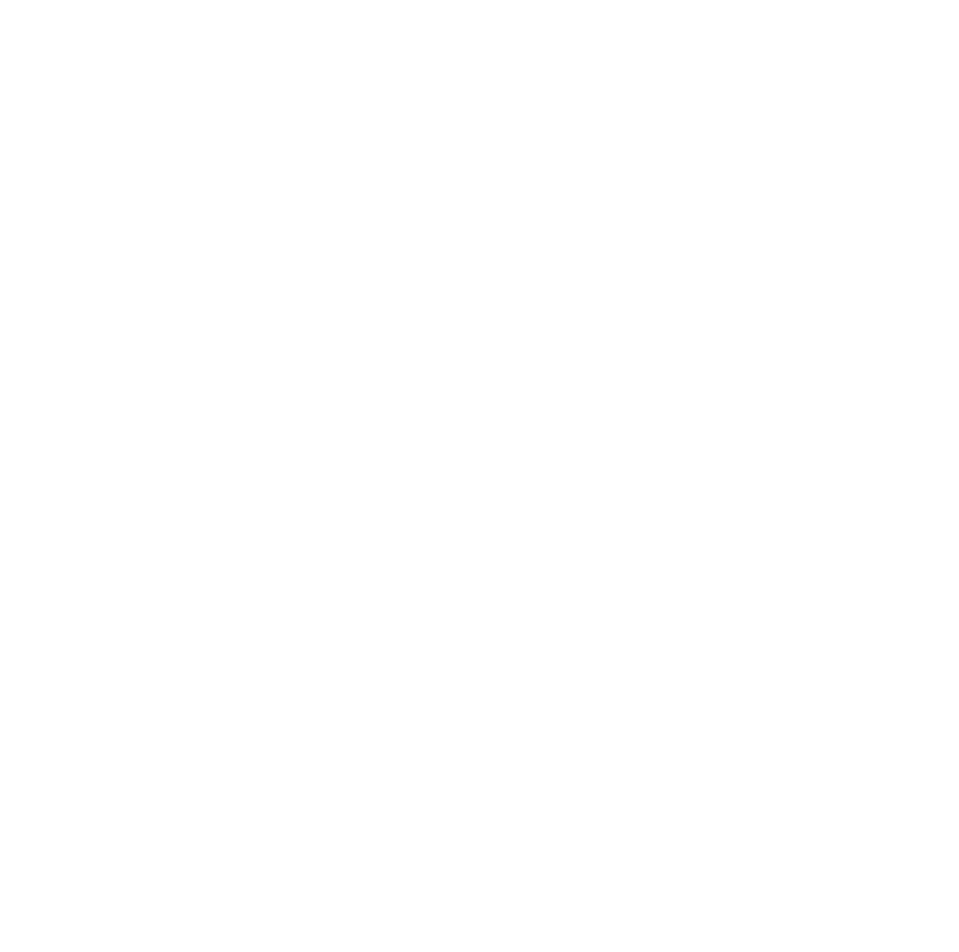
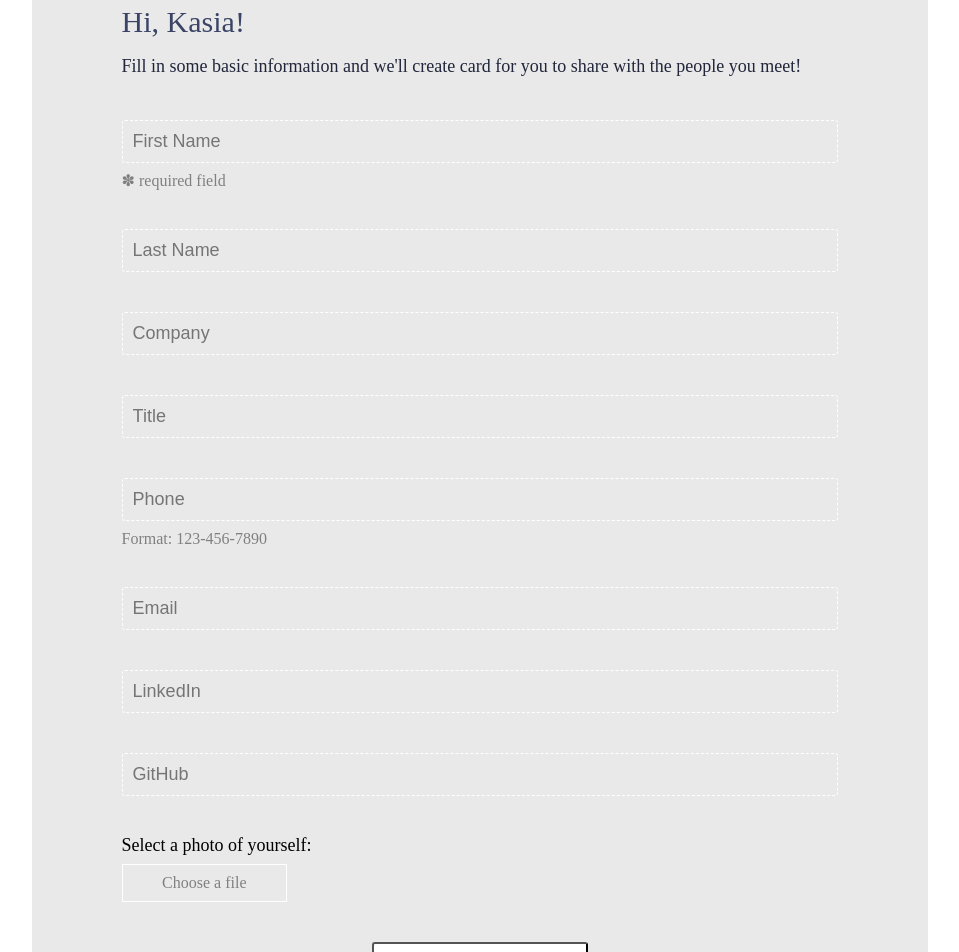
Before and after one commit to businesscardorganizer-pt-042219/labs1-businesscardorganizer-React-, a React (Create React App) app in the folder organizer/: page / in a window 1280 px wide. Shown: the part 120-1072 px from the top of the page, without its empty margins (160-1119 px from the left). Before the commit the page ends 800 px from the top, so only its background shows below. Built offline with nearby package versions, Linux system fonts and the light colour scheme.

Commit message:
Added code and styling for basic AddCardForm component

```diff
--- a/organizer/src/App.js
+++ b/organizer/src/App.js
@@ -5,6 +5,7 @@
 import LoginPage from './components/LoginPage';
 import SignUpPage from './components/SignUpPage';
 import UserList from "./components/UserList";
+import UserProfile from "./components/UserProfile";
 
 class App extends Component {
   render() {
@@ -12,8 +13,12 @@
       <div className="App">
         <Route path='/login' component={LoginPage} />
         <Route path='/sign-up' component={SignUpPage} />
-        {/* <PrivateRoute exact path='/' component={UserList} /> */}
+        {/*
+        <PrivateRoute exact path='/' component={UserProfile} />
+        <PrivateRoute exact path='/user-list' component={UserList} />
+        */}
         <Route path='/user-list' component={UserList} />
+        <Route path='/' component={UserProfile} />
       </div>
     );
   }
--- /dev/null
+++ b/organizer/src/components/AddCardForm.js
@@ -0,0 +1,148 @@
+import React from 'react';
+
+import '../styles/addCardForm.css';
+
+class AddCardForm extends React.Component {
+    state = {
+        data: {
+            firstName: '',
+            lastName: '',
+            company: '',
+            title: '',
+            phone: '',
+            email: '',
+            linkedIn: '',
+            gitHub: '',
+            file: null,
+            fileName: 'Choose a file'
+        },
+        userName: "Kasia" // we need to change it to the username data
+    }
+    submit = e => {
+        e.preventDefault();
+        this.setState({
+            data: {
+                ...this.state.data,
+                firstName: '',
+                lastName: '',
+                company: '',
+                title: '',
+                phone: '',
+                email: '',
+                linkedIn: '',
+                gitHub: '',
+                file: null,
+                fileName: 'Choose a file'
+            }
+        })
+    }
+    handleChange = e => {
+        this.setState({
+            data: {
+                ...this.state.data,
+                [e.target.name]: e.target.value
+            }
+        })
+        if(e.target.name === 'file') {
+            if(e.target.files[0].name !== undefined) {
+                this.setState({
+                    data: {
+                        ...this.state.data,
+                        fileName: e.target.files[0].name
+                    }
+                })
+            }
+        }
+    }
+    render() {
+        return (
+            <div className='add-card-form-wrapper'>
+                <div className="add-card-form-content">
+                    <div className="add-card-form-header">
+                        <h1>Hi, {this.state.userName}!</h1>
+                        <p>Fill in some basic information and we'll create card for you to share with the people you meet!</p>
+                    </div>
+                    <form onSubmit={this.submit}>
+                        <input
+                            className="first-name"
+                            type='text'
+                            name='firstName'
+                            placeholder='First Name'
+                            value={this.state.data.firstName}
+                            onChange={this.handleChange}
+                            required
+                        />
+                        <span>✽ required field</span>
+                        <input
+                            type='text'
+                            name='lastName'
+                            placeholder='Last Name'
+                            value={this.state.data.lastName}
+                            onChange={this.handleChange}
+                        />
+                        <input
+                            type='text'
+                            name='company'
+                            placeholder='Company'
+                            value={this.state.data.company}
+                            onChange={this.handleChange}
+                        />
+                        <input
+                            type='text'
+                            name='title'
+                            placeholder='Title'
+                            value={this.state.data.title}
+                            onChange={this.handleChange}
+                        />
+                        <input
+                            className="phone"
+                            type='tel'
+                            name='phone'
+                            placeholder='Phone'
+                            pattern="[0-9]{3}-[0-9]{3}-[0-9]{4}"
+                            value={this.state.data.phone}
+                            onChange={this.handleChange}
+                        />
+                        <span>Format: 123-456-7890</span>
+                        <input
+                            type='email'
+                            name='email'
+                            placeholder='Email'
+                            value={this.state.data.email}
+                            onChange={this.handleChange}
+                        />
+                        <input
+                            type='url'
+                            name='linkedIn'
+                            placeholder='LinkedIn'
+                            value={this.state.data.linkedIn}
+                            onChange={this.handleChange}
+                        />
+                        <input
+                            type='url'
+                            name='gitHub'
+                            placeholder='GitHub'
+                            value={this.state.data.gitHub}
+                            onChange={this.handleChange}
+                        />
+                        <p>Select a photo of yourself:</p>
+                        <input
+                            className="inputfile"
+                            type="file"
+                            name="file"
+                            id="file"
+                            accept="image/*"
+                            data-multiple-caption="{count} files selected"
+                            onChange={this.handleChange}
+                        />
+                        <label htmlFor="file">{this.state.data.fileName}</label>
+                        {/* Check if user started to type something */}
+                        {(this.state.data.firstName || this.state.data.lastName || this.state.data.company || this.state.data.title || this.state.data.phone || this.state.data.email || this.state.data.linkedIn || this.state.data.gitHub !== '') ? (<button className="btn">Create card</button>) : (<button className="btn not-active">Create card</button>)}
+                    </form>
+                </div>
+            </div>
+        )
+    }
+}
+
+export default AddCardForm;
--- a/organizer/src/components/Navigation.js
+++ b/organizer/src/components/Navigation.js
@@ -23,7 +23,6 @@
                     <Link to='/' className="link-nav-user"><img className="nav-user" src={UserIcon} alt="gender neutral user" /></Link>
 
                     <Link to='/login' className="link-nav-logout"><img className="nav-logout" src={LogoutIcon} onClick={this.logout} alt="log out"/></Link>
-
                 </div>
             </div>
         )
--- a/organizer/src/components/UserProfile.js
+++ b/organizer/src/components/UserProfile.js
@@ -0,0 +1,17 @@
+import React, { Component } from "react";
+
+import Navigation from "./Navigation";
+import AddCardForm from "./AddCardForm";
+
+class UserProfile extends Component {
+    render() {
+      return (
+        <div className="user-profile-wrapper">
+            <Navigation />
+            <AddCardForm />
+        </div>
+    );
+  }
+}
+
+export default UserProfile;
--- a/organizer/src/components/user.css
+++ b/organizer/src/components/user.css
@@ -44,6 +44,7 @@
 }
 .user-controls p:hover {
   color: crimson;
+  cursor: pointer;
 }
 .user-delete {
   margin-bottom: 15px;
--- /dev/null
+++ b/organizer/src/styles/addCardForm.css
@@ -0,0 +1,74 @@
+.user-profile-wrapper .navigation {
+    margin-bottom: 25px;
+} /*<---- move to userProfile.css */
+.add-card-form-wrapper {
+    width: 70%;
+    height: 100%;
+    margin: 0 auto;
+    padding: 40px 0;
+    background: rgb(233, 233, 233);
+    border-radius: 3px;
+}
+.add-card-form-header {
+    width: 80%;
+    margin: 0 auto;
+}
+.add-card-form-header h1 {
+    font-size: 30px;
+    color: #3b4466;
+    margin-bottom: 20px;
+}
+.add-card-form-header p {
+    margin-bottom: 45px;
+    font-size: 18px;
+    color: #21263a;
+}
+.add-card-form-content form {
+    width: 80%;
+    margin: 0 auto;
+    display: flex;
+    flex-direction: column;
+}
+.first-name, .phone {
+    margin-bottom: 10px;
+}
+.add-card-form-content form span {
+    margin-bottom: 40px;
+    color: gray;
+}
+.add-card-form-content .btn {
+    margin-bottom: 0;
+}
+.add-card-form-content form p {
+    margin-bottom: 10px;
+    font-size: 18px;
+}
+.inputfile {
+	width: 0.1px;
+	height: 0.1px;
+	opacity: 0;
+	overflow: hidden;
+	position: absolute;
+	z-index: -1;
+}
+.inputfile + label {
+    /* font-size: 1.25em;
+    font-weight: 700;
+    color: white;
+    background-color: black; */
+    display: inline-block;
+    cursor: pointer;
+    margin-bottom: 40px;
+    padding: 10px;
+    border: 1.5px white solid;
+    width: 20%;
+    text-align: center;
+    color: gray;
+}
+
+.inputfile:focus + label,
+.inputfile + label:hover {
+    background-color: #21263a;
+    border: 1.5px #21263a solid;
+    color: white;
+}
--- a/organizer/src/styles/loginPage.css
+++ b/organizer/src/styles/loginPage.css
@@ -84,6 +84,7 @@
     background: #3b4466;
     color: white;
     margin-bottom: 40px;
+    cursor: pointer;
 }
 form .btn:focus {
     outline: none;
--- a/organizer/src/styles/navigation.css
+++ b/organizer/src/styles/navigation.css
@@ -27,6 +27,7 @@
 }
 .nav-options a:hover {
     color: rgb(80, 93, 139);
+    background: rgba(80, 93, 139, .1);
 }
 .nav-options .active {
     border: 1px solid #21263a;
@@ -48,5 +49,5 @@
     border-radius: 3px;
 }
 .nav-options .nav-logout:hover, .nav-options .nav-user:hover {
-    background: rgba(80, 93, 139, .3);
+    background: rgba(80, 93, 139, .1);
 }
```
